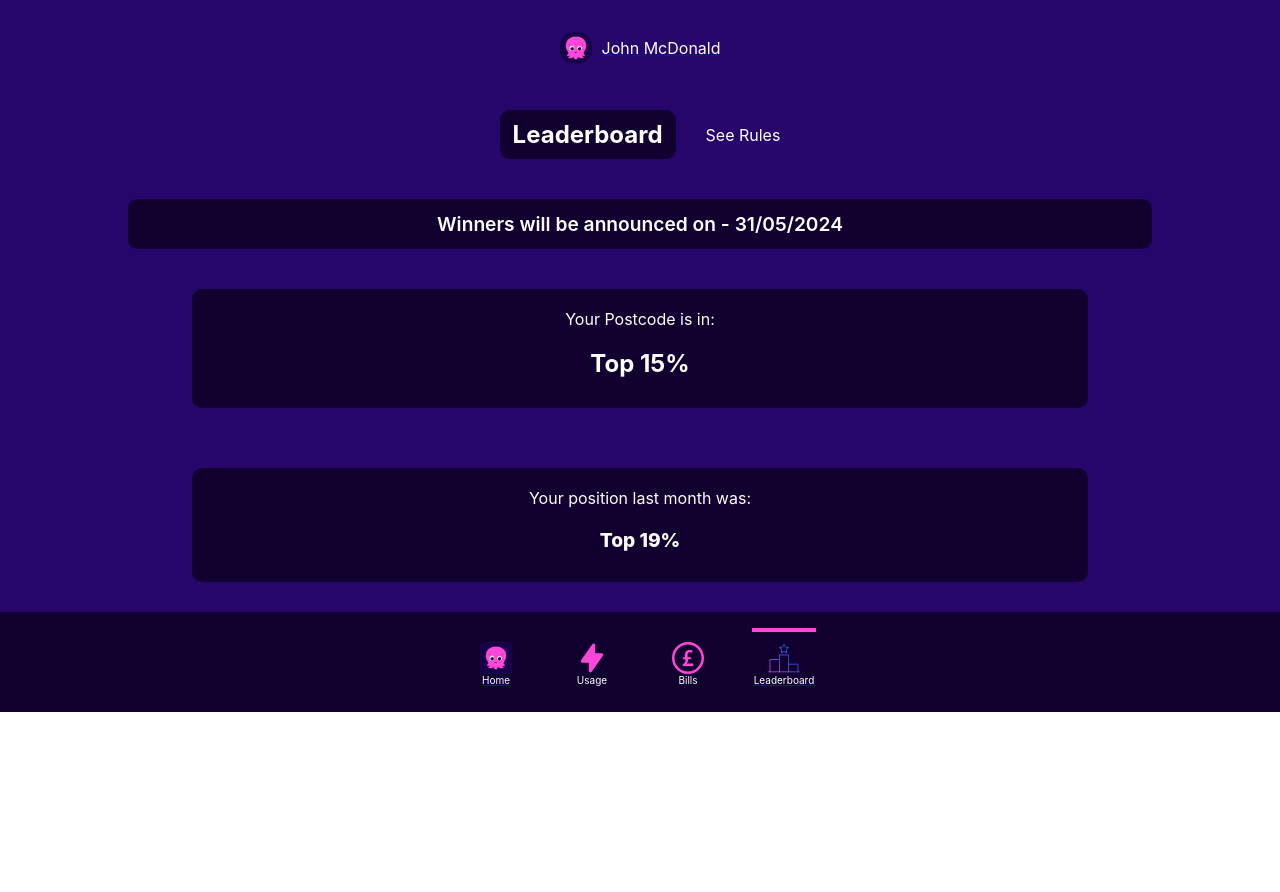
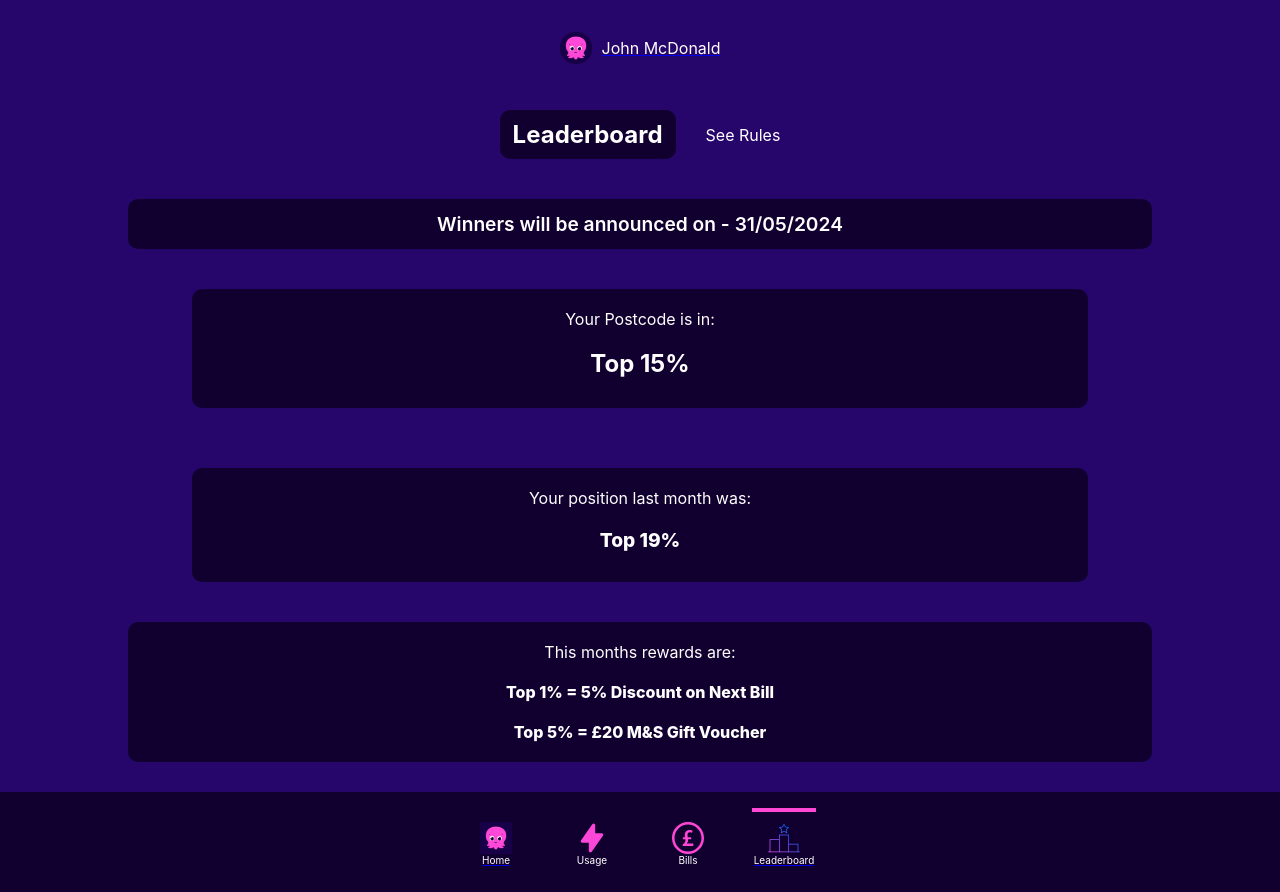
Before and after one commit to DavideSchirru17/OctopusEnergy, a React (Create React App) app: page /leaderboard in a window 1280 px wide. Before the commit the page ends 800 px from the top, so only its background shows below. Built offline with nearby package versions, Linux system fonts and the light colour scheme.

Commit message:
rewards section

```diff
--- a/src/PageRoute/LeaderBoard/LeaderBoard.js
+++ b/src/PageRoute/LeaderBoard/LeaderBoard.js
@@ -35,6 +35,11 @@ function Leaderboard() {
                 <div className='main__container__comparison'>Your position last month was:</div>
                 <div className='main__container__number'>Top 19%</div>
             </div>
+            <div className='main__rewards'>
+                <div className='main__rewards__title'>This months rewards are:</div>
+                <div className='main__rewards__item'>Top 1% = 5% Discount on Next Bill</div>
+                <div className='main__rewards__item'>Top 5% = £20 M&S Gift Voucher</div>
+            </div>
 
         </div>
 
--- a/src/PageRoute/LeaderBoard/LeaderBoard.scss
+++ b/src/PageRoute/LeaderBoard/LeaderBoard.scss
@@ -94,6 +94,21 @@
         }
     }
 
+    &__rewards {
+        background-color: $color-Darkpurple;
+        width: 80vw;
+        border-radius: 10px;
+        margin: 10px 0 30px;
+
+        &__title {
+            padding: 20px 0;
+        }
+
+        &__item {
+            font-weight: 800;
+            padding-bottom: 20px;
+         }
+    }
 }
 
 .footer {
```
